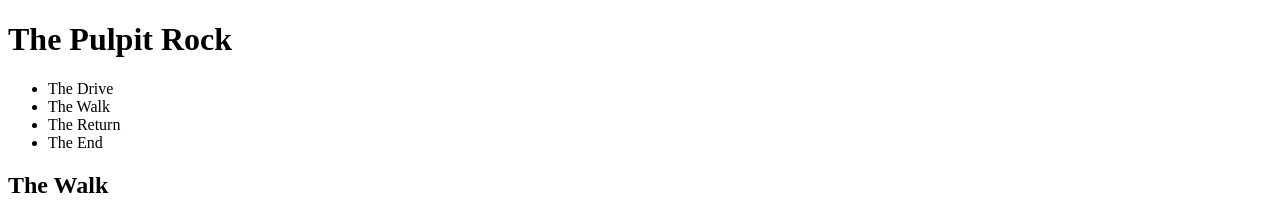
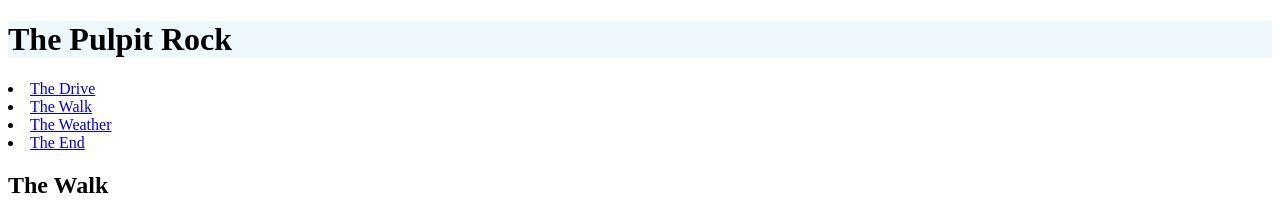
Before and after one commit to aigulc/codcamp, a plain HTML site: page index.html in a window 1280 px wide. Shown: the top 216 px of the page. Drawn offline with Linux system fonts and the light colour scheme.

Commit message:
index.html

```diff
--- a/index.html
+++ b/index.html
@@ -3,20 +3,20 @@
 <head>
     <title>The Pulpit Rock</title>
     <style>
-        img {
-            width: 20%;
-        }
+   h1 {
+       background-color: aliceblue;
+   }
+
 
     </style>
 </head>
 <body>
 <h1>The Pulpit Rock</h1>
 
-<ul>
-    <li>The Drive</li>
-    <li>The Walk</li>
-    <li>The Return</li>
-    <li>The End</li>
+    <li><a href="https://www.google.com/maps/dir/California/Pulpit+rock+Norway/@21.2605614,-126.0169926,2z/data=!3m1!4b1!4m13!4m12!1m5!1m1!1s0x808fb9fe5f285e3d:0x8b5109a227086f55!2m2!1d-119.4179324!2d36.778261!1m5!1m1!1s0x463bd51bf654eb09:0x4a83e6bdbfa3b78b!2m2!1d6.1904396!2d58.98641?hl=en&authuser=0">The Drive</a></li>
+    <li><a href="https://www.fjell-vandring.net/pulpit-rock-one-norway%E2%80%99s-most-popular-hikes-259.html">The Walk</a></li>
+    <li><a href="https://www.accuweather.com/en/no/stavanger/260665/weather-forecast/260665">The Weather</a></li>
+    <li><a href="https://upnorway.com/journey/pulpit-rock-and-kjerag-5-day-trek?gclid=CjwKCAiArK_fBRABEiwA0gOOcx4b7a6fdrOddLRLkIjVeFe14_wqbw2ryI38r8Wa729MC2MupqfHQRoComEQAvD_BwE">The End</a></li>
 </ul>
 
 <h2>The Walk</h2>
@@ -25,7 +25,8 @@
     take an hour depending on the weather<br>
     conditions and your physical shape.
 </p>
-<img src="https://blog.norwegianreward.com/wp-content/uploads/2018/08/Blog_Norwegian_Reward_Mission_Impossible_Pulpit_Rock_940x620.jpg" alt="Pulpit Rock"/>
+<img src="https://blog.norwegianreward.com/wp-content/uploads/2018/08/Blog_Norwegian_Reward_Mission_Impossible_Pulpit_Rock_940x620.jpg"
+     alt="Pulpit Rock" width="20%"/>
 
 <div style="background-color:lightblue">
 <h3>What?</h3>
```
